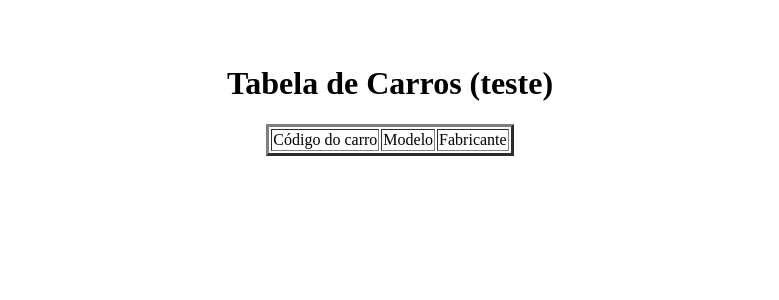
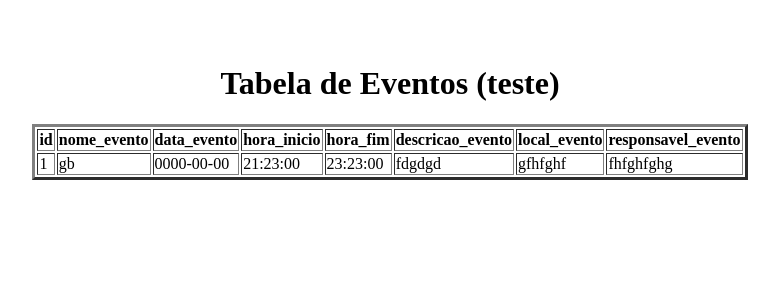
Before and after one commit to DollyCytroz/PHP---07-10-24, a PHP site: page /alterarDados.php in a window 1280 px wide. Shown: the top 300 px of the page, without its empty margins (250-1029 px from the left). Run offline with PHP 8.4, Linux system fonts and the light colour scheme; data comes from the database, SQL or seed files in the repository; both versions use the stored data as it was after the commit; data that the repository does not hold is empty.

Commit message:
calendário_eventos_php

```diff
--- a/Questões_Banco/alterarDados.php
+++ b/Questões_Banco/alterarDados.php
@@ -3,48 +3,81 @@
 $host  = "localhost:3306";
 $user  = "root";
 $pass  = "";
-$base  = "carros";
+$base  = "eventos";
 $conexao  = mysqli_connect($host, $user, $pass, $base);
 
 if ($_SERVER["REQUEST_METHOD"] === "POST") {
         $id = $_POST["id"];
-    $modelo = $_POST["modelo"];
-    $fabricante = $_POST["fabricante"];
+        $nome = $_POST["nome"];
+        $data = $_POST["data"];
+        $horai = $_POST["horai"];
+        $horaf = $_POST["horaf"];
+        $desc = $_POST["desc"];
+        $loc = $_POST["loc"];
+        $resp = $_POST["resp"];
 
-    $resultadoQueryMySQL = mysqli_query($conexao, "update tb_carros set modelo = '$modelo', fabricante = '$fabricante' where id = '$id'");
+    $resultadoQueryMySQL = mysqli_query($conexao, "update dados_eventos set nome_evento = '$nome', data_evento = '$data', hora_inicio = '$horai', hora_fim = '$horaf', descricao_evento = '$desc', local_evento = '$loc', responsavel_evento = '$resp' where id = '$id'");
     echo "<center><h1>Alterações feitas</h1></center>
     <br>
     <center><table border=3px>
             <tr>
-        <td>id</td>
-        <td>Montadora</td>
-        <td>Modelo</td>
+              <th>id</th>
+              <th>nome_evento</th>
+              <th>data_evento</th>
+              <th>hora_inicio</th>
+              <th>hora_fim</th>
+              <th>descricao_evento</th>
+              <th>local_evento</th>
+              <th>responsavel_evento</th>
             </tr>";
 
-    $resultadoConsulta = mysqli_query($conexao, "SELECT * FROM tb_carros WHERE id = '$id'");
+    $resultadoConsulta = mysqli_query($conexao, "SELECT * FROM dados_eventos WHERE id = '$id'");
 
 
 
   while ($escrever = mysqli_fetch_array($resultadoConsulta)) {
     echo
     "</td><td>" . $escrever["id"] .
-    "</td><td>" . $escrever["fabricante"] .
-    "</td><td>" . $escrever["modelo"] . "</td></tr>";
+          "</td><td>" . $escrever["nome_evento"] .
+          "</td><td>" . $escrever["data_evento"] .
+          "</td><td>" . $escrever["hora_inicio"] .
+          "</td><td>" . $escrever["hora_fim"] .
+          "</td><td>" . $escrever["descricao_evento"] .
+          "</td><td>" . $escrever["local_evento"] .
+          "</td><td>" . $escrever["responsavel_evento"] . "</td></tr>";
   }
   echo "</table></center>";
   echo "</br></br>";
   }
 
-  $resu = mysqli_query($conexao, "select * from tb_carros");
+  $resu = mysqli_query($conexao, "select * from dados_eventos");
     echo "</br> </br>";
-  echo "<center> <h1>Tabela de Carros (teste)</h1> ";
-  echo "<table border = 3px><tr><td>Código do carro</td><td>Modelo</td><td>Fabricante</td></tr>";
+    echo "<center> <h1>Tabela de Eventos (teste)</h1>";
+    echo
+          "<center><table border=3px>
+            <tr>
+            <th>id</th>
+            <th>nome_evento</th>
+            <th>data_evento</th>
+            <th>hora_inicio</th>
+            <th>hora_fim</th>
+            <th>descricao_evento</th>
+            <th>local_evento</th>
+            <th>responsavel_evento</th>
+            </tr>";
     while($escrever=mysqli_fetch_array($resu)) {
-      echo "</td><td>" . $escrever['id'] . "</td><td>" . $escrever['modelo'] . "</td><td>" . $escrever['fabricante'] . "</td><tr>";
+        echo
+          "</td><td>" . $escrever["id"] .
+          "</td><td>" . $escrever["nome_evento"] .
+          "</td><td>" . $escrever["data_evento"] .
+          "</td><td>" . $escrever["hora_inicio"] .
+          "</td><td>" . $escrever["hora_fim"] .
+          "</td><td>" . $escrever["descricao_evento"] .
+          "</td><td>" . $escrever["local_evento"] .
+          "</td><td>" . $escrever["responsavel_evento"] . "</td></tr>";
         }
-  echo "</table>";
-  echo "</br> </br>";
-  echo '<center>';
+        echo "</table></center>";
+        echo "</br></br>";
 
     mysqli_close($conexao);
 
--- a/Questões_Banco/form_consultarDados.php
+++ b/Questões_Banco/form_consultarDados.php
@@ -7,7 +7,7 @@
 </head>
 <body>
     <form action="consultarDados.php" method="POST">
-      <label for="id">Insira o ID do carro:</label><br>
+      <label for="id">Insira o ID do evento:</label><br>
       <input type="text" name="id"/><br>
       <input type="submit" value="consultar"/>
     </form>
```
Also changed, not shown: Questões_Banco/Exdadoseve.php (+27 -9 lines), Questões_Banco/alterar.php (+54 -15 lines), Questões_Banco/consultarDados.php (+17 -7 lines), Questões_Banco/eventos.sql (added, +71 -0 lines), Questões_Banco/excluir.php (+32 -14 lines). Lines whose indentation alone changed are shown as unchanged.
